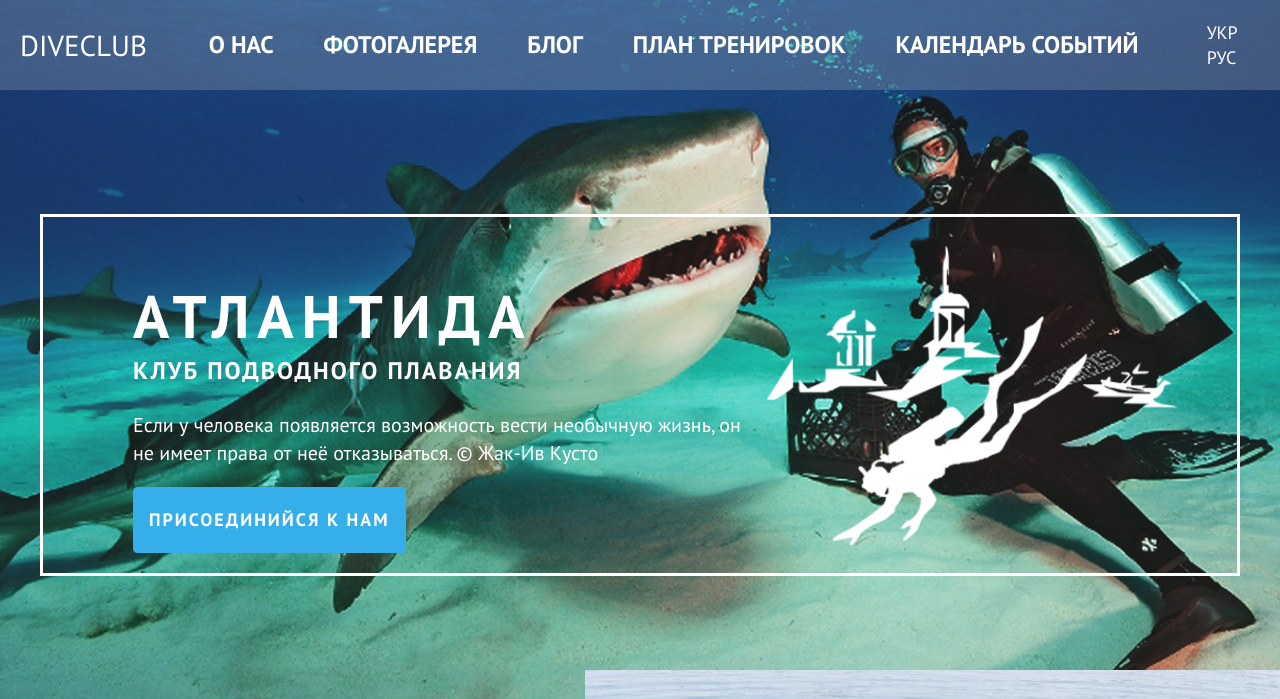
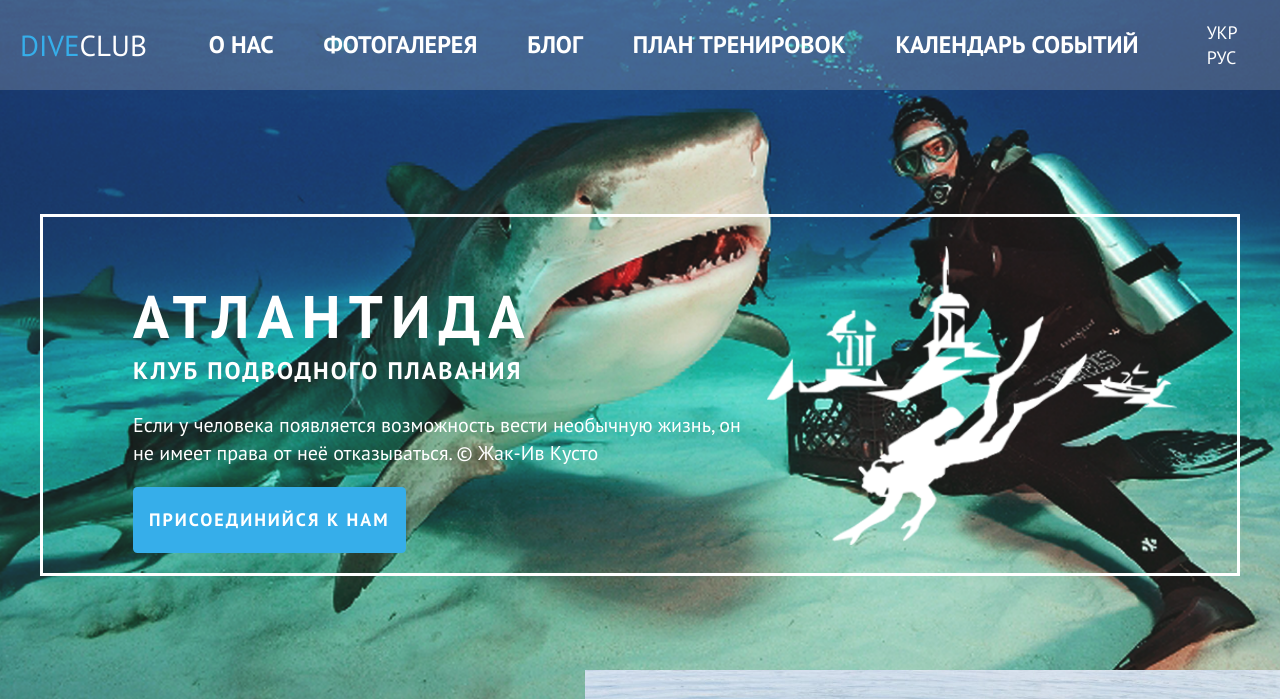
Before and after one commit to AtlantidaDev/atlantida-kpi-ua, a Django app: page / in a window 1280 px wide; the page is wider, and only the part inside the window is pictured. Shown: the top 699 px of that part. Run offline with Django 3.2, Linux system fonts and the light colour scheme; some libraries are stand-ins or nearby versions.

Commit message:
Templates Refactoring + added menu to about us page

```diff
--- a/src/atlantida/static/CSS/main.css
+++ b/src/atlantida/static/CSS/main.css
@@ -8,7 +8,7 @@ body {
 }
 
 .header-bg {
-    background: url('../images/header_bg.png') no-repeat center;
+    background: url('../images/header_bg.png') no-repeat top;
     background-size: cover;
 }
 
@@ -86,6 +86,12 @@ body {
     text-transform: uppercase;
     font-size: 29px;
     font-weight: 400;
+}
+
+.before-menu__item {
+    display: inline-block;
+    text-decoration: none;
+    color: #fff;
 }
 
 .after-menu {
--- /dev/null
+++ b/src/atlantida/templates/base.html
@@ -0,0 +1,24 @@
+{% load static %}
+
+<!DOCTYPE html>
+<html lang="en">
+<head>
+    <meta charset="UTF-8">
+    <meta name="viewport"
+          content="width=device-width, user-scalable=no, initial-scale=1.0, maximum-scale=1.0, minimum-scale=1.0">
+    <meta http-equiv="X-UA-Compatible" content="ie=edge">
+    <title>Atlantida Dive Club</title>
+
+    <link href="https://fonts.googleapis.com/css?family=PT+Sans:400,700" rel="stylesheet">
+
+    <link rel="stylesheet" type="text/css" href="{% static 'CSS/reset.css' %}">
+    <link rel="stylesheet" type="text/css" href="{% static 'CSS/main.css' %}">
+
+    <link rel="stylesheet" href="{% static 'CSS/justifiedGallery.min.css' %}" />
+    <link rel="stylesheet" href="{% static 'CSS/colorbox.css' %}" />
+
+</head>
+<body>
+    {% block content %}{% endblock content %}
+</body>
+</html>
--- a/src/atlantida/templates/index.html
+++ b/src/atlantida/templates/index.html
@@ -1,40 +1,11 @@
+{% extends "base.html" %}
 {% load static %}
-<!DOCTYPE html>
-<html lang="en">
-<head>
-    <meta charset="UTF-8">
-    <meta name="viewport"
-          content="width=device-width, user-scalable=no, initial-scale=1.0, maximum-scale=1.0, minimum-scale=1.0">
-    <meta http-equiv="X-UA-Compatible" content="ie=edge">
-    <title>Atlantida Dive Club</title>
 
-    <link href="https://fonts.googleapis.com/css?family=PT+Sans:400,700" rel="stylesheet">
-
-    <link rel="stylesheet" type="text/css" href="{% static 'CSS/reset.css' %}">
-    <link rel="stylesheet" type="text/css" href="{% static 'CSS/main.css' %}">
-
-    <link rel="stylesheet" href="{% static 'CSS/justifiedGallery.min.css' %}" />
-    <link rel="stylesheet" href="{% static 'CSS/colorbox.css' %}" />
-
-</head>
-<body>
+{% block content %}
 <div class="site-wrap">
     <div class="header-bg">
         <!--Top menu-->
-        <header class="row row-menu">
-            <div class="before-menu">diveclub</div>
-            <nav class="top-menu">
-                <a href="#" class="top-menu__item">О нас&nbsp;</a>
-                <a href="#" class="top-menu__item">Фотогалерея&nbsp;</a>
-                <a href="#" class="top-menu__item">Блог&nbsp;</a>
-                <a href="#" class="top-menu__item">План тренировок&nbsp;</a>
-                <a href="#" class="top-menu__item">Календарь событий&nbsp;</a>
-            </nav>
-            <div class="after-menu">
-                <a class="after-menu__item" href="#">укр</a>
-                <a class="after-menu__item" href="#">рус</a>
-            </div>
-        </header>
+        {% include 'top-menu.html' %}
 
         <!-- Welcome -->
         <div class="row">
@@ -62,7 +33,7 @@
                     <h1 class="section-title">О нас</h1>
                     <p class="about__text__description">Клуб уникален и ему нет аналогов в Украине в сочетании бесплатного обучения, и высокого уровня
                         подготовки подводных пловцов.</p>
-                    <a class="button button-normal welcome__text__button" href="#">Читать дальше</a>
+                    <a class="button button-normal welcome__text__button" href="{% url 'about_us' %}">Читать дальше</a>
                 </div>
                 <div class="about__photos">
                     <img class="about__photos__img about__photos__img_0" src="{% static 'images/about_0.jpg' %}">
@@ -109,5 +80,4 @@
 <script src="{% static 'JS/jquery.colorbox-min.js' %}" type="text/javascript"></script>
 <script src="{% static 'JS/main.js' %}" type="text/javascript"></script>
 
-</body>
-</html>
+{% endblock content %}
--- /dev/null
+++ b/src/atlantida/templates/top-menu.html
@@ -0,0 +1,17 @@
+<!--Top menu-->
+<header class="row row-menu">
+    <div class="before-menu">
+        <a href="/" class="before-menu__item"><span style="color: #36aeea">dive</span>club</a>
+    </div>
+    <nav class="top-menu">
+        <a href="#" class="top-menu__item">О нас&nbsp;</a>
+        <a href="#" class="top-menu__item">Фотогалерея&nbsp;</a>
+        <a href="#" class="top-menu__item">Блог&nbsp;</a>
+        <a href="#" class="top-menu__item">План тренировок&nbsp;</a>
+        <a href="#" class="top-menu__item">Календарь событий&nbsp;</a>
+    </nav>
+    <div class="after-menu">
+        <a class="after-menu__item" href="#">укр</a>
+        <a class="after-menu__item" href="#">рус</a>
+    </div>
+</header>
```
Also changed, not shown: src/atlantida/templates/about_us.html (+10 -12 lines), src/atlantida/static/CSS/reset.css (line endings or trailing spaces).
